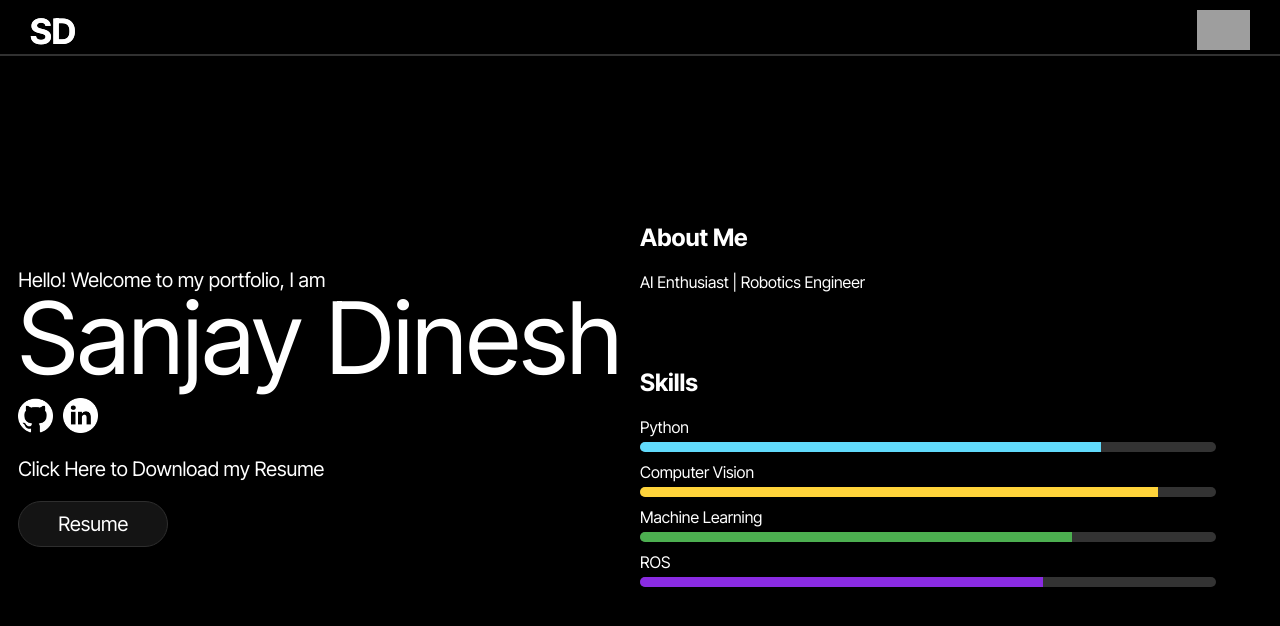
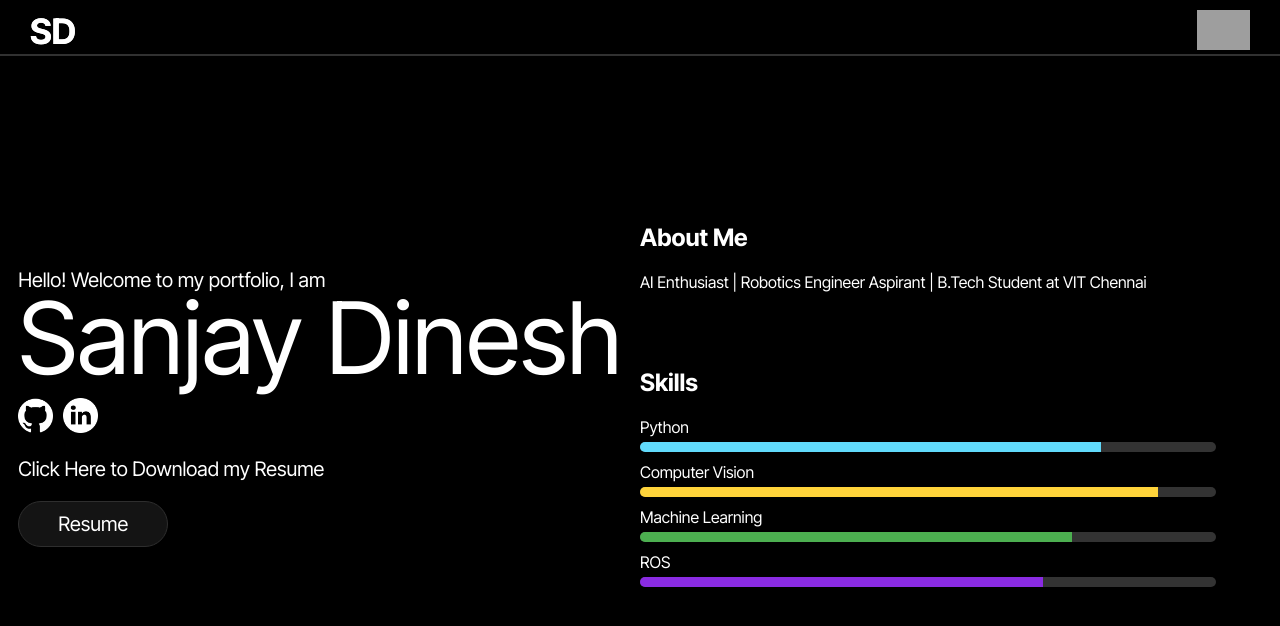
Before and after one commit to sanjaydinesh19/portfolio, a React (Vite) app: page / in a window 1280 px wide. Shown: the top 626 px of the page. Built offline with nearby package versions, Linux system fonts and the light colour scheme; grey boxes are pictures that could not be loaded.

Commit message:
Added Hover Effect To Icons and Changed Bio

```diff
--- a/src/App.css
+++ b/src/App.css
@@ -35,6 +35,11 @@
 
 .social-icons {
   margin-bottom: 20px;
+  transition: transform 0.3s ease-in-out;
+}
+
+.social-icons:hover{
+  transform: scale(1.1);
 }
 
 .resume-button {
--- a/src/Home.jsx
+++ b/src/Home.jsx
@@ -45,7 +45,7 @@ function Home() {
         <div className="container-right">
           <div className="about-section">
             <h2>About Me</h2>
-            <p>AI Enthusiast | Robotics Engineer</p>
+            <p>AI Enthusiast | Robotics Engineer Aspirant | B.Tech Student at VIT Chennai</p>
           </div>
           <div className="skills-section">
             <h2>Skills</h2>
```
